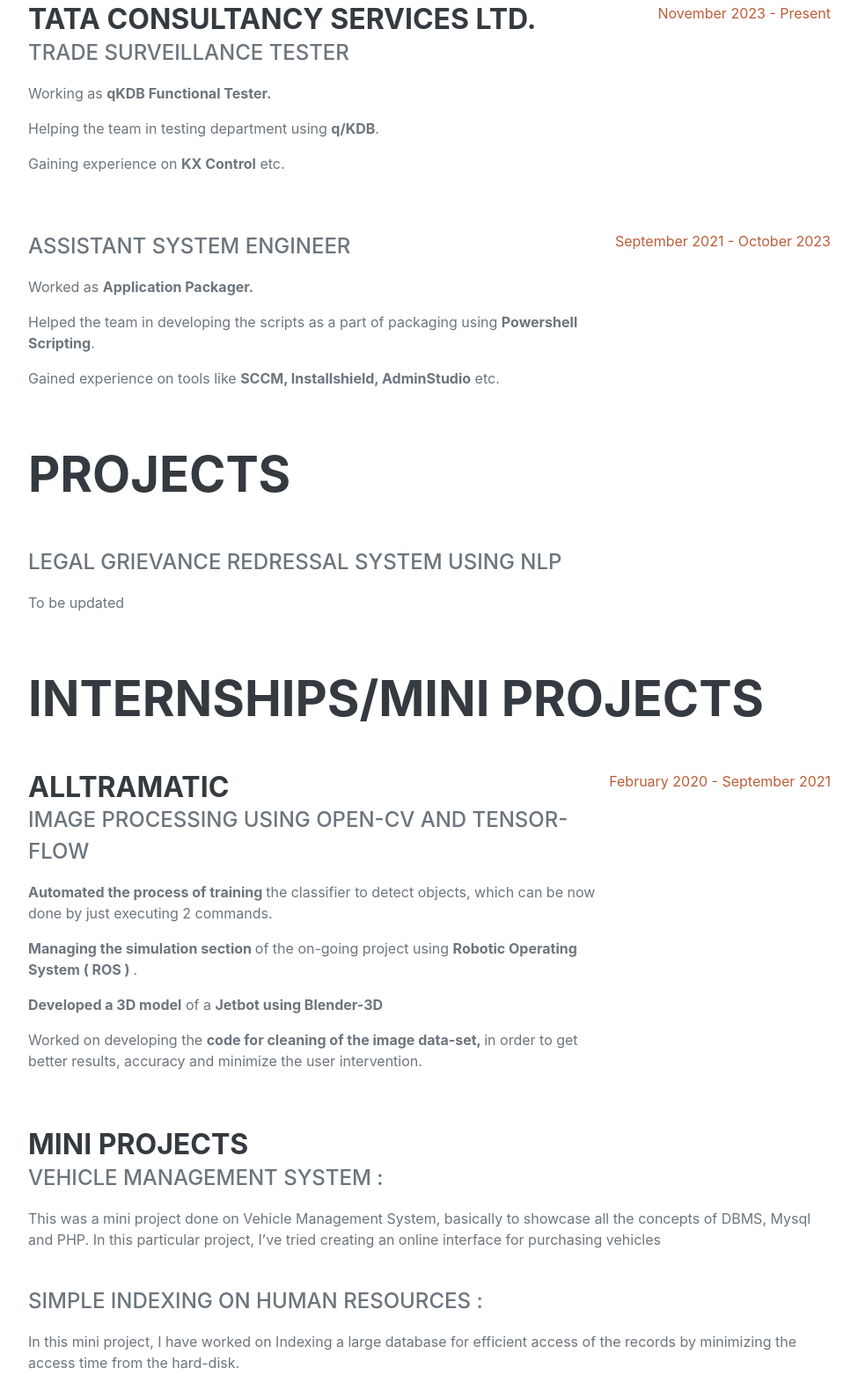
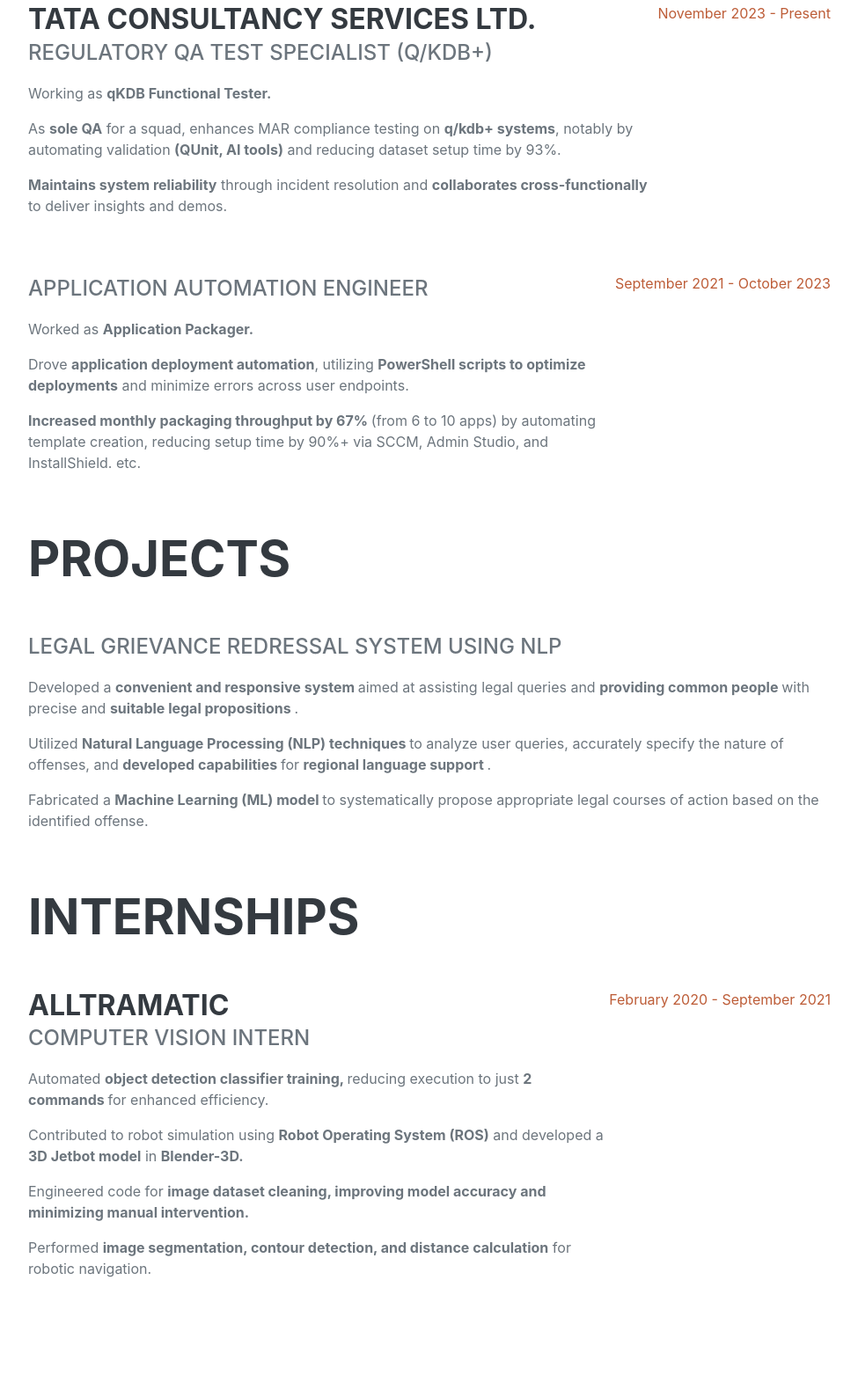
Before and after one commit to Krishna-Ravi/website, a plain HTML site: page index.html in a window 1280 px wide. Shown: the part 993-2573 px from the top of the page at 88% size, without its empty margins (288-1263 px from the left). Drawn offline with nearby package versions, Linux system fonts and the light colour scheme; a web font is replaced by a local one.

Commit message:
Update index.html
made changes to website upon updating resume

```diff
--- a/index.html
+++ b/index.html
@@ -76,20 +76,20 @@
                     <div class="d-flex flex-column flex-md-row justify-content-between mb-5">
                         <div class="flex-grow-1">
                             <h3 class="mb-0">TATA Consultancy Services Ltd.</h3>
-                            <div class="subheading mb-3">Trade Surveillance Tester</div>
+                            <div class="subheading mb-3">Regulatory QA Test Specialist (q/kdb+)</div>
                             <p>  Working as <b>qKDB Functional Tester.</b></p>
-                            <p>Helping the team in testing department using <b>q/KDB</b>.</p>
-                            <p>Gaining experience on <b>KX Control</b> etc.</p>
+                            <p>As <b>sole QA</b> for a squad, enhances MAR compliance testing on <b>q/kdb+ systems</b>, notably by automating validation <b>(QUnit, AI tools)</b> and reducing dataset setup time by 93%.</p>
+                            <p><b>Maintains system reliability</b> through incident resolution and <b>collaborates cross-functionally</b> to deliver insights and demos.</p>
                         </div>
                         <div class="flex-shrink-0"><span class="text-primary">November 2023 - Present</span></div>
                     </div>
 
                     <div class="d-flex flex-column flex-md-row justify-content-between mb-5">
                         <div class="flex-grow-1">
-                            <div class="subheading mb-3">Assistant System Engineer </div>
+                            <div class="subheading mb-3">Application Automation Engineer </div>
                             <p>  Worked as <b>Application Packager.</b></p>
-                            <p>Helped the team in developing the scripts as a part of packaging using <b>Powershell Scripting</b>.</p>
-                            <p>Gained experience on tools like <b>SCCM, Installshield, AdminStudio</b> etc.</p>
+                            <p>Drove <b>application deployment automation</b>, utilizing <b>PowerShell scripts to optimize deployments</b> and minimize errors across user endpoints.</p>
+                            <p><b>Increased monthly packaging throughput by 67% </b>(from 6 to 10 apps) by automating template creation, reducing setup time by 90%+ via SCCM, Admin Studio, and InstallShield. etc.</p>
                         </div>
                         <div class="flex-shrink-0"><span class="text-primary">September 2021 - October 2023</span></div>
                     </div>
@@ -100,7 +100,9 @@
                     <div class="d-flex flex-column flex-md-row justify-content-between mb-5">
                         <div class="flex-grow-1">
                             <div class="subheading mb-3">Legal Grievance Redressal System using NLP</div>
-                            <p>To be updated</p>
+                            <p>Developed a <b> convenient and responsive system </b> aimed at assisting legal queries and <b> providing common people </b> with precise and <b> suitable legal propositions </b>.</p>
+                            <p>Utilized <b> Natural Language Processing (NLP) techniques </b> to analyze user queries, accurately specify the nature of offenses, and <b> developed capabilities </b> for <b> regional language support </b>.</p>
+                            <p>Fabricated a <b> Machine Learning (ML) model </b> to systematically propose appropriate legal courses of action based on the identified offense.</p>
                             <!--<p> <b> Automated the process of training </b> the classifier to detect objects,
                               which can be now done by just executing 2 commands.</p>
                             <p><b>Managing the simulation section </b> of the on-going project
@@ -113,25 +115,22 @@
 
                     <!-- Internships-->
 
-                    <h2 class="mb-5">Internships/Mini Projects</h2>
+                    <h2 class="mb-5">Internships</h2>
                     <!-- Internships -->
 
                     <div class="d-flex flex-column flex-md-row justify-content-between mb-5">
                         <div class="flex-grow-1">
                             <h3 class="mb-0">ALLTRAMATIC</h3>
-                            <div class="subheading mb-3">Image Processing using Open-CV and Tensor-flow</div>
-                            <p> <b> Automated the process of training </b> the classifier to detect objects,
-                              which can be now done by just executing 2 commands.</p>
-                            <p><b>Managing the simulation section </b> of the on-going project
-                              using <b>Robotic Operating System ( ROS ) </b>.</p>
-                            <p> <b>Developed a 3D model</b> of a <b>Jetbot using Blender-3D</b></p>
-                            <p>Worked on developing the <b>code for cleaning of the image data-set, </b>
-                              in order to get better results, accuracy and minimize the user intervention.</p>
+                            <div class="subheading mb-3">Computer Vision Intern</div>
+                            <p>Automated <b> object detection classifier training, </b> reducing execution to just <b>2 commands </b> for enhanced efficiency.</p>
+                            <p>Contributed to robot simulation using <b>Robot Operating System (ROS)</b> and developed a <b>3D Jetbot model</b> in <b>Blender-3D.</b></p>
+                            <p>Engineered code for <b>image dataset cleaning, improving model accuracy and minimizing manual intervention.</b></p>
+                            <p>Performed <b>image segmentation, contour detection, and distance calculation</b> for robotic navigation.</p>
                         </div>
                         <div class="flex-shrink-0"><span class="text-primary">February 2020 - September 2021</span></div>
                     </div>
 
-                    <!-- Mini projects -->
+                    <!-- Mini projects
 
                     <div class="d-flex flex-column flex-md-row justify-content-between mb-5">
                         <div class="flex-grow-1">
@@ -146,7 +145,7 @@
                                database for efficient access of the records
                                by minimizing the access time from the hard-disk.</p>
                         </div>
-                    </div>
+                    </div> -->
 
                 </div>
             </section>
@@ -220,10 +219,11 @@
                     </ul> -->
                     <div >
                         <b>Programming Languages</b> - qKDB, Python, Powershell, PHP, Solidity, Java, C.  </br>
+                        <b>Testing</b> - QUnit, Selenium (basic), Functional Testing, Regression Testing, Automation Testing, Scenario-Based Testing. </br>
                         <b>Web Technologies</b> - HTML, CSS, Javascript   </br>
                         <b>Softwares </b>- Blender-3D,Autodesk Maya, Adobe Xd, Installshield, SCCM .  </br>
-                        <b>Technologies </b>- Blockchain, Github, Data Science, Machine Learning, OpenCV.  </br>
-                        <b>Databases </b>- Mysql </br>
+                        <b>Technologies </b>- Azure Devops (ADO), Github, Blockchain, Machine Learning, OpenCV.  </br>
+                        <b>Databases </b>- kdb, Mysql </br>
                     <div>
 
                 </div>
```
